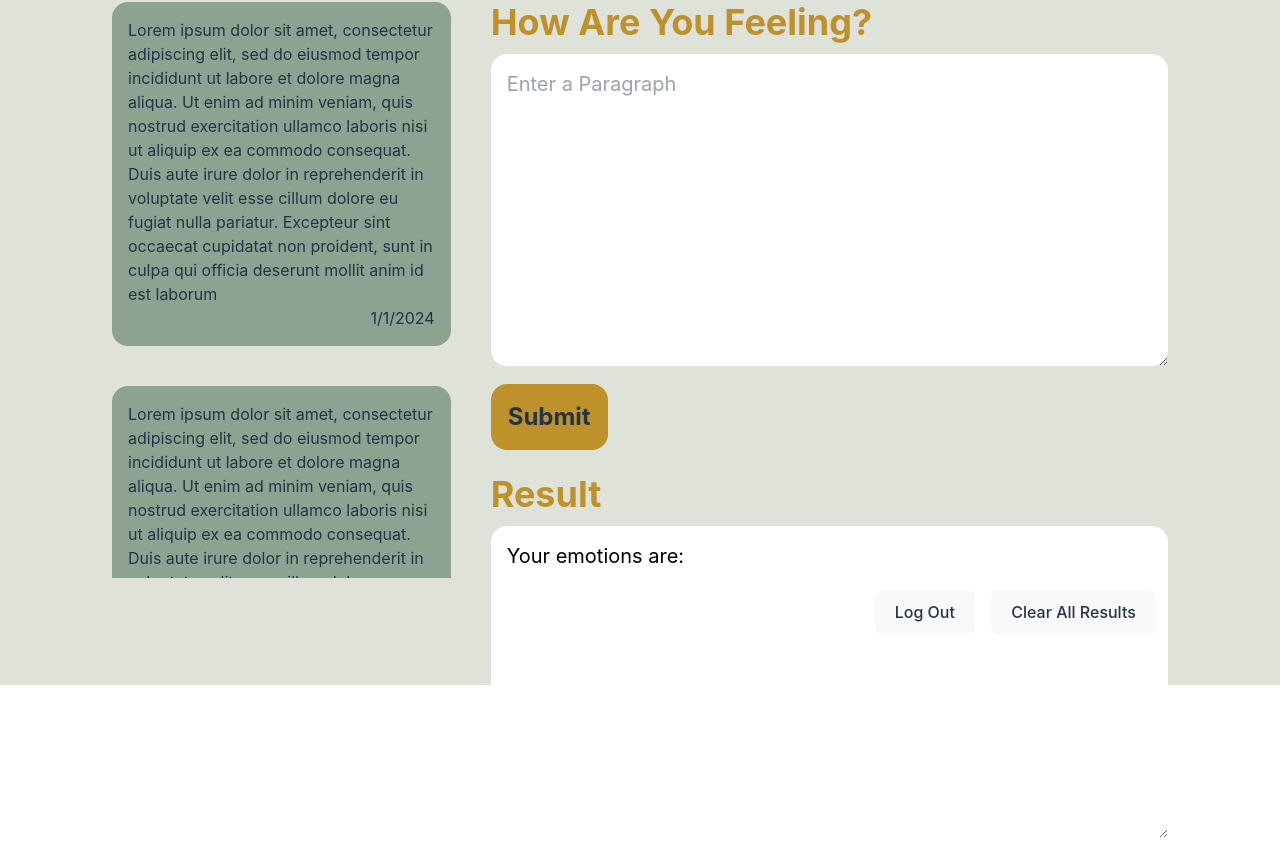
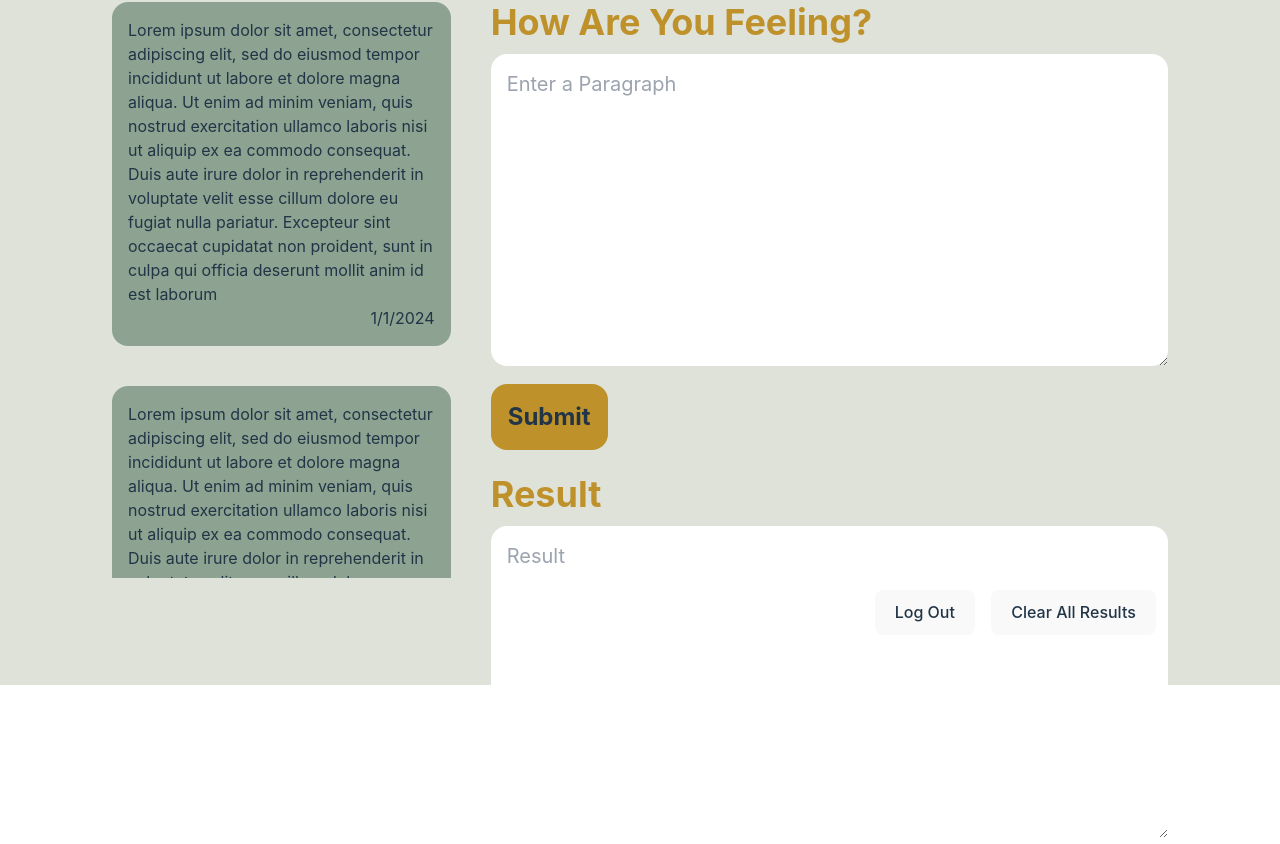
Before and after one commit to riu-rd/Sentimetry, a React (Vite) app in the folder frontend/: page /home in a window 1280 px wide. Shown: the part 203-1047 px from the top of the page. Built offline with nearby package versions, Linux system fonts and the light colour scheme; no server answers; sample sign-in values are in the browser's storage.

Commit message:
Update Home.jsx

```diff
--- a/frontend/src/pages/Home.jsx
+++ b/frontend/src/pages/Home.jsx
@@ -42,6 +42,7 @@ const Home = () => {
     const [aiResponse, setAiResponse] = useState('');
     const [show, setShow] = useState('log')
     const [emotions, setEmotions] = useState([])
+    const [showResult, setShowResult] = useState(false)
 
     const auth = getAuth();
 
@@ -64,7 +65,7 @@ const Home = () => {
 
     // Clear Text
     const handleClear = () => {
-    setParagraphResult("");
+        setShowResult(false)
     };
 
     function getRandomResponse(responses) {
@@ -75,7 +76,7 @@ const Home = () => {
 
     const onSubmitParagraph = (e) => {
         e.preventDefault();
-
+        setShowResult(true)
         setLoadingParagraph(true);
         predictEmotions(paragraph)
             .then((response) => {
@@ -385,17 +386,19 @@ const Home = () => {
                         <h2 style={{color:'#BE912B'}} className='text-4xl font-bold mb-3'>How Are You Feeling?</h2>
                         <fieldset className='space-y-6'>
                             <form onSubmit={onSubmitParagraph}>
-                                <textarea rows={10} cols={50} placeholder='Enter a Paragraph' onChange={handleParagraphChange} value={paragraph}
+                                <textarea rows={10} cols={50} placeholder='Enter a Paragraph' onChange={(e) => handleParagraphChange(e)} value={paragraph}
                                         className='rounded-2xl p-4 w-full bg-white mb-3 text-black text-xl'/>
                                 <button style={{backgroundColor:'#BE912B'}} type='submit'
                                         className='font-bold text-2xl p-4 m-0 rounded-2xl'>Submit</button>
                             </form>
                             <div>
                                 <h3 style={{color:'#BE912B'}} className='text-4xl font-bold mb-3'>Result</h3>
-                                <textarea value={loadingParagraph ? "Loading. . ." : "Your emotions are: " + emotions + '\n' + aiResponse} readOnly={true} rows={10} cols={80}
+                                {showResult ? (
+                                    <textarea value={loadingParagraph ? "Loading. . ." : "Based on your journal entry, your feelings are " + emotions[0] + ', ' + emotions[1] + ', and ' +  emotions[2] + ". I want you to know that " + aiResponse} readOnly={true} rows={10} cols={80}
                                         placeholder='Result' className='rounded-2xl bg-white p-4 w-full text-black text-xl'>
-                                </textarea>
-                                <h1>{aiResponse}</h1>
+                                        <h1>{aiResponse}</h1>
+                                    </textarea>
+                                ) : (<textarea value={""} readOnly={true} rows={10} cols={80} placeholder='Result' className='rounded-2xl bg-white p-4 w-full text-black text-xl'> </textarea>)}
 
                             </div>
                         </fieldset>
```
